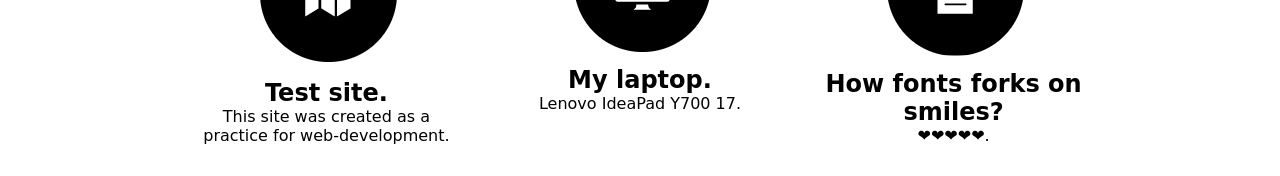
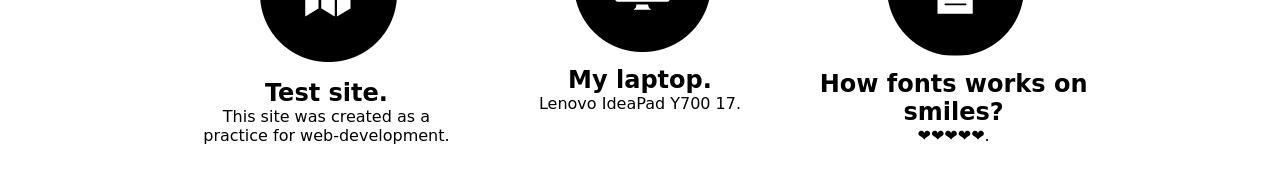
Before and after one commit to EstysFlask/Adaptive-site, a plain HTML site: page index.html in a window 1280 px wide. Shown: the part 1145-1321 px from the top of the page. Drawn offline with Linux system fonts and the light colour scheme; a web font is replaced by a local one.

Commit message:
Some changes

```diff
--- a/index.html
+++ b/index.html
@@ -58,7 +58,7 @@
         </div>
         <div class="advantages-item">
           <img src="img/6.png" alt="">
-          <h2>How fonts forks on smiles?</h2>
+          <h2>How fonts works on smiles?</h2>
           <p>❤❤❤❤❤.</p>
         </div>
       </div>
```
